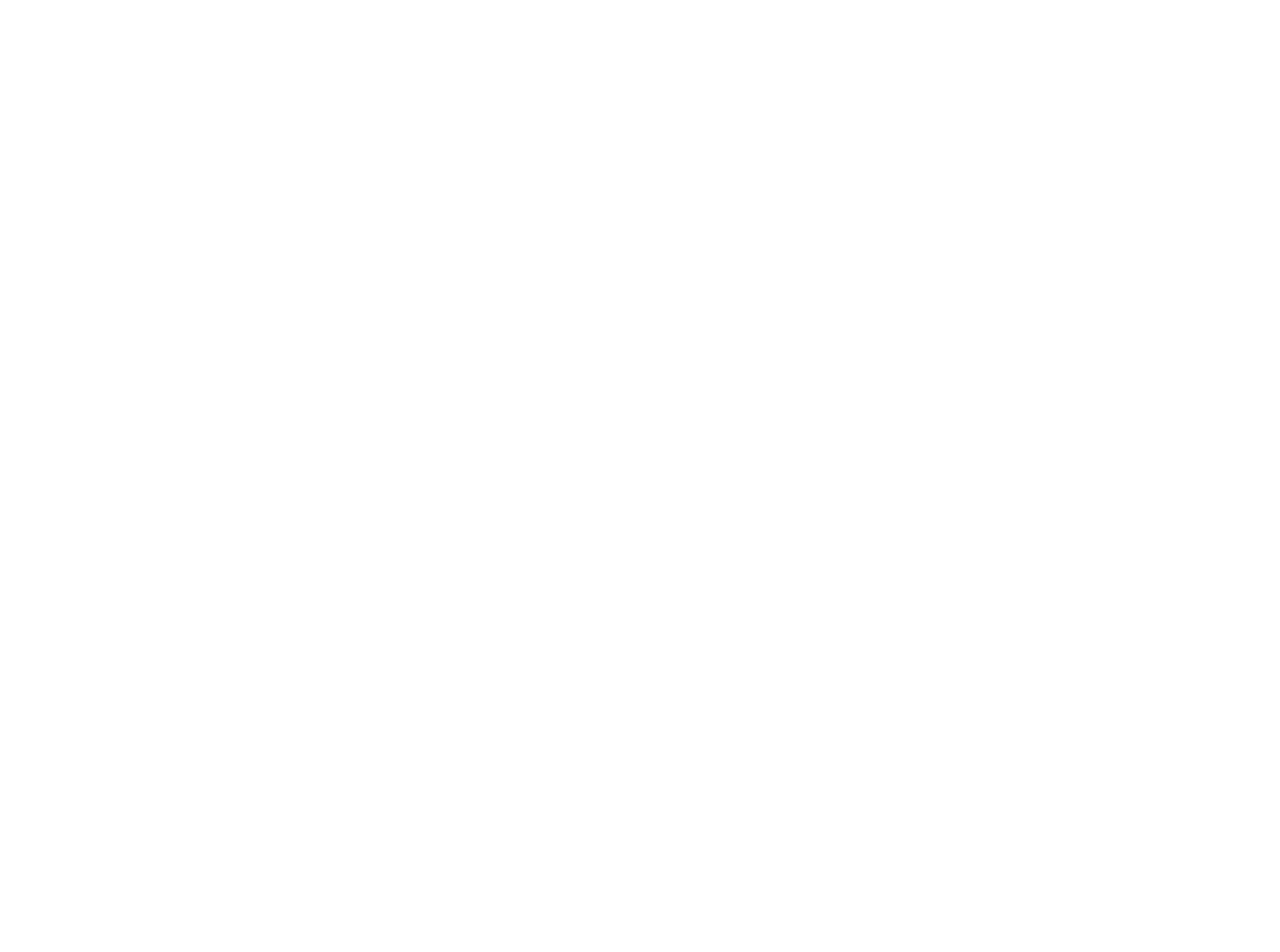
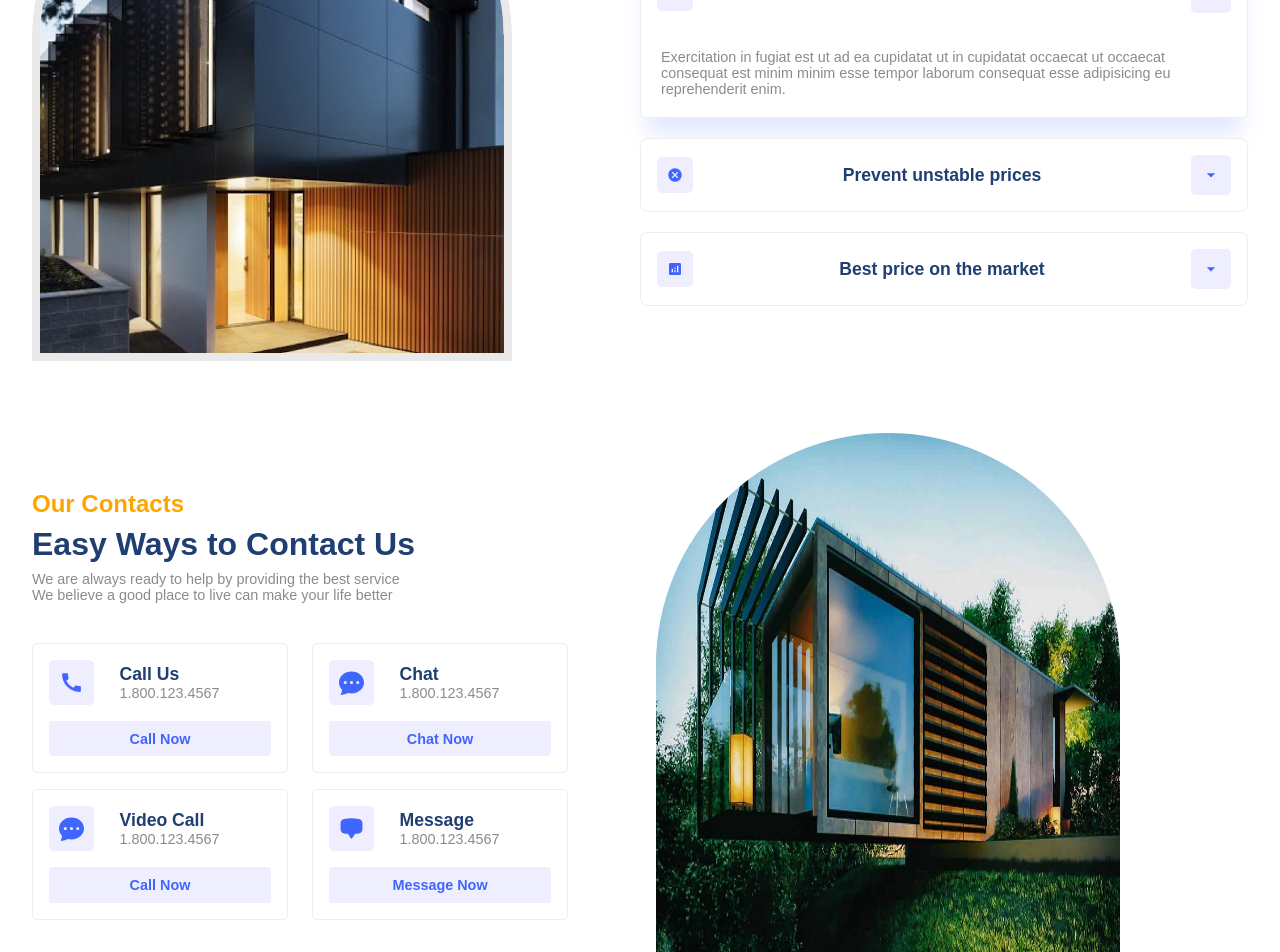
Before and after one commit to laslomcd/react-real-estate, a React (Vite) app: page / in a window 1280 px wide. Shown: the part 1600-2552 px from the top of the page. Before the commit the page ends 1433 px from the top, so only its background shows below. Built offline with nearby package versions, Linux system fonts and the light colour scheme.

Commit message:
added image and accordion sections

```diff
--- a/src/App.jsx
+++ b/src/App.jsx
@@ -2,8 +2,9 @@
 import Hero from "./components/Hero/Hero";
 import Companies from "./components/Companies/Companies";
 import Residences from "./components/Residences/Residences";
-import './App.css'
+import "./App.css";
 import Value from "./components/Value/Value";
+import Contact from "./components/Contact/Contact";
 
 function App() {
 	return (
@@ -16,6 +17,7 @@
 			<Companies />
 			<Residences />
 			<Value />
+			<Contact />
 		</div>
 	);
 }
--- /dev/null
+++ b/src/components/Contact/Contact.css
@@ -0,0 +1,62 @@
+.c-container {
+	justify-content: space-between;
+}
+
+.c-container > div {
+	flex: 1;
+}
+
+.c-right {
+	width: 100%;
+}
+
+.c-left {
+	gap: 0.5rem;
+}
+
+.contactModes {
+	margin-top: 2rem;
+	gap: 1rem;
+}
+
+.contactModes .row {
+	gap: 1.5rem;
+}
+
+.mode {
+	width: 16rem;
+	padding: 1rem;
+	border: 0.8px solid rgba(128, 128, 128, 0.143);
+	border-radius: 5px;
+	gap: 1rem;
+	transition: all 300ms ease-in;
+}
+
+.mode .button {
+	width: 100%;
+	background: var(--lightBlue);
+	color: var(--blue);
+	font-size: 0.9rem;
+	font-weight: 600;
+}
+
+.mode > :nth-child(1) {
+	width: 100%;
+	gap: 1.6rem;
+}
+
+.mode .detail .primaryText {
+	font-size: 1.1rem;
+	font-weight: 600;
+}
+
+.mode:hover {
+	scale: 1.1;
+	box-shadow: var(--shadow);
+}
+
+.mode .button:hover {
+	background: var(--blue-gradient);
+	color: white;
+	scale: 0.8;
+}
--- /dev/null
+++ b/src/components/Contact/Contact.jsx
@@ -0,0 +1,87 @@
+import React from "react";
+import "./Contact.css";
+import { MdCall } from "react-icons/md";
+import { BsFillChatDotsFill } from "react-icons/bs";
+import { HiChatBubbleBottomCenter } from "react-icons/hi2";
+
+const Contact = () => {
+	return (
+		<section className="c-wrapper">
+			<div className="paddings innerWidth flexCenter c-container">
+				<div className="flexColStart c-left">
+					<span className="orangeText">Our Contacts</span>
+					<span className="primaryText">Easy Ways to Contact Us</span>
+					<span className="secondaryText">
+						We are always ready to help by providing the best service <br />
+						We believe a good place to live can make your life better
+					</span>
+
+					<div className="flexColStart contactModes">
+						<div className="flexStart row">
+							<div className="flexColCenter mode">
+								<div className="flexStart">
+									<div className="flexCenter icon">
+										<MdCall size={25} />
+									</div>
+									<div className="flexColStart detail">
+										<span className="primaryText">Call Us</span>
+										<span className="secondaryText">1.800.123.4567</span>
+									</div>
+								</div>
+								<div className="flexCenter button">Call Now</div>
+							</div>
+
+							<div className="flexColCenter mode">
+								<div className="flexStart">
+									<div className="flexCenter icon">
+										<BsFillChatDotsFill size={25} />
+									</div>
+									<div className="flexColStart detail">
+										<span className="primaryText">Chat</span>
+										<span className="secondaryText">1.800.123.4567</span>
+									</div>
+								</div>
+								<div className="flexCenter button">Chat Now</div>
+							</div>
+						</div>
+
+						<div className="flexStart row">
+							<div className="flexColCenter mode">
+								<div className="flexStart">
+									<div className="flexCenter icon">
+										<BsFillChatDotsFill size={25} />
+									</div>
+									<div className="flexColStart detail">
+										<span className="primaryText">Video Call</span>
+										<span className="secondaryText">1.800.123.4567</span>
+									</div>
+								</div>
+								<div className="flexCenter button">Call Now</div>
+							</div>
+
+							<div className="flexColCenter mode">
+								<div className="flexStart">
+									<div className="flexCenter icon">
+										<HiChatBubbleBottomCenter size={25} />
+									</div>
+									<div className="flexColStart detail">
+										<span className="primaryText">Message</span>
+										<span className="secondaryText">1.800.123.4567</span>
+									</div>
+								</div>
+								<div className="flexCenter button">Message Now</div>
+							</div>
+						</div>
+					</div>
+				</div>
+				<div className="c-right">
+					<div className="image-container">
+						<img src="./contact.jpg" alt="" />
+					</div>
+				</div>
+			</div>
+		</section>
+	);
+};
+
+export default Contact;
--- a/src/components/Hero/Hero.css
+++ b/src/components/Hero/Hero.css
@@ -38,13 +38,13 @@
 .search-bar {
 	background-color: white;
 	border-radius: 5px;
-    border: 3px solid rgba(120,120,120,0.3);
+	border: 3px solid rgba(120, 120, 120, 0.3);
 	padding: 0.5rem 1rem;
 	justify-content: space-between;
 	width: 100%;
 }
 
-.search-bar>input {
+.search-bar > input {
 	border: none;
 	outline: none;
 }
@@ -54,11 +54,11 @@
 	justify-content: space-between;
 }
 
-.stat>:nth-child(1) {
+.stat > :nth-child(1) {
 	font-size: 2rem;
 }
 
-.stat>:nth-child(1)>:last-child {
+.stat > :nth-child(1) > :last-child {
 	color: orange;
 }
 
@@ -67,10 +67,10 @@
 	height: 35rem;
 	overflow: hidden;
 	border-radius: 15rem 15rem 0 0;
-    border: 8px solid rgba(255, 255, 255, 0.12)
+	border: 8px solid rgba(255, 255, 255, 0.12);
 }
 
 .image-container > img {
 	width: 100%;
-    width: 100%;
+	height: 100%;
 }
--- a/src/components/Value/Value.css
+++ b/src/components/Value/Value.css
@@ -0,0 +1,51 @@
+.v-container .image-container {
+	border: 8px solid rgba(232 232 232 / 93%);
+}
+
+.v-container > div {
+	flex: 1;
+}
+
+.v-right {
+	gap: 0.5rem;
+}
+
+.accordion {
+	top: 2rem;
+	border: none;
+}
+
+.accordionItem {
+	background: white;
+	border: 0.8px solid rgba(128, 128, 128, 0.143);
+	border-radius: 8px;
+	overflow: hidden;
+	margin-bottom: 20px;
+}
+
+.accordionItem.expanded {
+	box-shadow: var(--shadow);
+	border-radius: 6px;
+}
+
+.accordionButton {
+	background: white;
+	padding: 1rem;
+	width: 100%;
+	justify-content: space-between;
+	cursor: pointer;
+}
+
+.icon {
+	padding: 10px;
+	background: #eeeeff;
+	border-radius: 5px;
+}
+
+.icon svg {
+	fill: var(--blue);
+}
+
+.accordionButton .primaryText {
+	font-size: 1.1rem;
+}
--- a/src/components/Value/Value.jsx
+++ b/src/components/Value/Value.jsx
@@ -1,17 +1,63 @@
-import React from 'react'
-import { Accordion, AccordionItem, AccordionItemHeading, AccordionItemButton, AccordionItemPanel, AccordionItemState } from 'react-accessible-accordion'
-import 'react-accessible-accordion/dist/fancy-example.css'
-import {MdOutlineArrowDropDown} from 'react-icons/md'
-import './Value.css'
+import { useState } from "react";
+import {
+	Accordion,
+	AccordionItem,
+	AccordionItemHeading,
+	AccordionItemButton,
+	AccordionItemPanel,
+	AccordionItemState,
+} from "react-accessible-accordion";
+import "react-accessible-accordion/dist/fancy-example.css";
+import { MdOutlineArrowDropDown } from "react-icons/md";
+import "./Value.css";
+import data from "../../utils/accordion";
 
 const Value = () => {
-  return (
-      <section className="v-wrapper">
-          <div className="paddings innerWidth flexCenter v-container">
+	return (
+		<section className="v-wrapper">
+			<div className="paddings innerWidth flexCenter v-container">
+				<div className="v-left">
+					<div className="image-container">
+						<img src="./value.png" alt="" />
+					</div>
+				</div>
+				<div className="flexColStart v-right">
+					<span className="orangeText">Our Value</span>
+					<span className="primaryText"> Value We Give to You</span>
+					<span className="secondaryText">
+						We are always ready to help by providing the best services for you <br />
+						We believe a good place to live can make your life better
+					</span>
+					<Accordion className="accordion" allowMultipleExpanded={false} preExpanded={[0]}>
+						{data.map((item, index) => {
+							const [className, setClassName] = useState(null);
+							return (
+								<AccordionItem key={index} className={`accordionItem ${className}`} uuid={index}>
+									<AccordionItemHeading>
+										<AccordionItemButton className=" flexCenter accordionButton">
+											<AccordionItemState>
+												{({ expanded }) =>
+													expanded ? setClassName("expanded") : setClassName("collapsed")
+												}
+											</AccordionItemState>
+											<div className="flexCenter icon">{item.icon}</div>
+											<span className="primaryText">{item.heading}</span>
+											<div className="flexCenter icon">
+												<MdOutlineArrowDropDown size={20} />
+											</div>
+										</AccordionItemButton>
+									</AccordionItemHeading>
+									<AccordionItemPanel>
+										<p className="secondaryText">{item.detail}</p>
+									</AccordionItemPanel>
+								</AccordionItem>
+							);
+						})}
+					</Accordion>
+				</div>
+			</div>
+		</section>
+	);
+};
 
-          </div>
-    </section>
-  )
-}
-
-export default Value
+export default Value;
```
Lines whose indentation alone changed are shown as unchanged.
